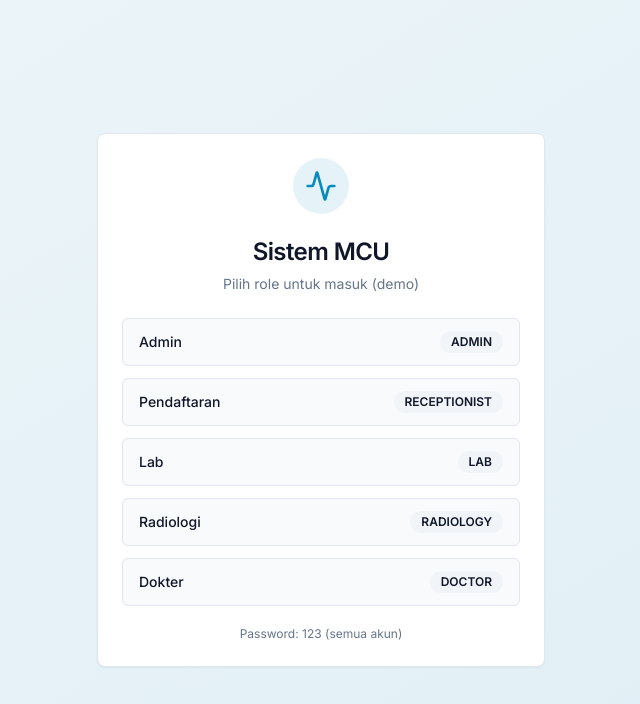
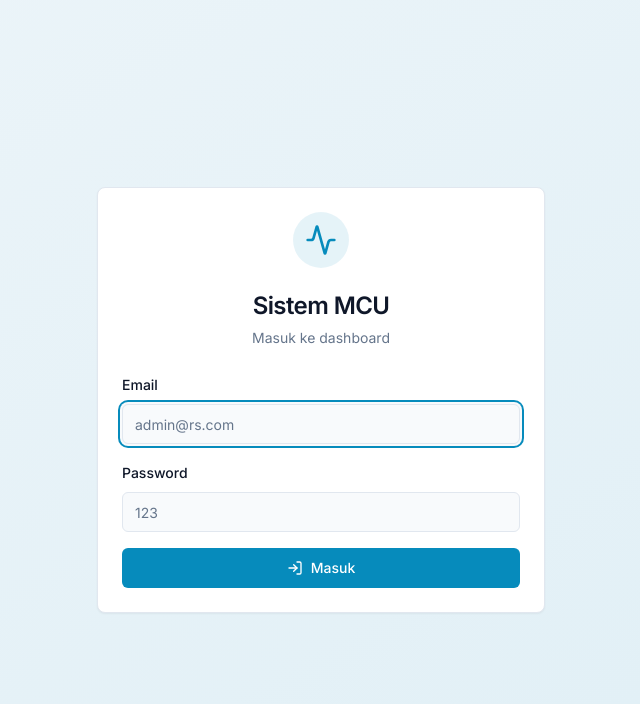
Before and after one commit to uilexyy/sistem-mcu, a Next.js app: page /login in a window 1280 px wide. Shown: the top 704 px of the page, without its empty margins (319-959 px from the left). Built offline with nearby package versions, Linux system fonts and the light colour scheme.

Commit message:
Login page: email + password form, hide role list

```diff
--- a/app/(auth)/login/page.tsx
+++ b/app/(auth)/login/page.tsx
@@ -6,33 +6,33 @@ import { signIn } from "next-auth/react"
 import { toast } from "sonner"
 import { Card, CardContent, CardDescription, CardHeader, CardTitle } from "@/components/ui/card"
 import { Button } from "@/components/ui/button"
-import { Badge } from "@/components/ui/badge"
-import { Activity } from "lucide-react"
-
-const roleAccounts = [
-  { email: "admin@rs.com", label: "Admin", role: "ADMIN" },
-  { email: "daftar@rs.com", label: "Pendaftaran", role: "RECEPTIONIST" },
-  { email: "lab@rs.com", label: "Lab", role: "LAB" },
-  { email: "radio@rs.com", label: "Radiologi", role: "RADIOLOGY" },
-  { email: "dokter@rs.com", label: "Dokter", role: "DOCTOR" },
-]
+import { Input } from "@/components/ui/input"
+import { Label } from "@/components/ui/label"
+import { Activity, LogIn } from "lucide-react"
 
 export default function LoginPage() {
   const router = useRouter()
   const [isLoading, setIsLoading] = useState(false)
+  const [email, setEmail] = useState("")
+  const [password, setPassword] = useState("")
 
-  async function handleLogin(email: string) {
+  async function handleLogin(e: React.FormEvent) {
+    e.preventDefault()
+    if (!email || !password) {
+      toast.error("Email dan password harus diisi")
+      return
+    }
     setIsLoading(true)
     const result = await signIn("credentials", {
       email,
-      password: "123",
+      password,
       redirect: false,
     })
     if (result?.ok) {
       toast.success("Berhasil masuk")
       router.push("/dashboard")
     } else {
-      toast.error("Gagal masuk")
+      toast.error("Email atau password salah")
       setIsLoading(false)
     }
   }
@@ -46,24 +46,36 @@ export default function LoginPage() {
           </div>
         </div>
         <CardTitle className="text-2xl">Sistem MCU</CardTitle>
-        <CardDescription>Pilih role untuk masuk (demo)</CardDescription>
+        <CardDescription>Masuk ke dashboard</CardDescription>
       </CardHeader>
-      <CardContent className="space-y-3">
-        {roleAccounts.map((acc) => (
-          <Button
-            key={acc.email}
-            variant="outline"
-            className="w-full justify-between h-12"
-            disabled={isLoading}
-            onClick={() => handleLogin(acc.email)}
-          >
-            <span>{acc.label}</span>
-            <Badge variant="secondary" className="text-xs">{acc.role}</Badge>
+      <CardContent>
+        <form onSubmit={handleLogin} className="space-y-4">
+          <div className="space-y-2">
+            <Label htmlFor="email">Email</Label>
+            <Input
+              id="email"
+              type="email"
+              placeholder="admin@rs.com"
+              value={email}
+              onChange={(e) => setEmail(e.target.value)}
+              autoFocus
+            />
+          </div>
+          <div className="space-y-2">
+            <Label htmlFor="password">Password</Label>
+            <Input
+              id="password"
+              type="password"
+              placeholder="123"
+              value={password}
+              onChange={(e) => setPassword(e.target.value)}
+            />
+          </div>
+          <Button type="submit" className="w-full" disabled={isLoading}>
+            <LogIn className="mr-2 h-4 w-4" />
+            {isLoading ? "Memproses..." : "Masuk"}
           </Button>
-        ))}
-        <p className="text-xs text-center text-muted-foreground pt-2">
-          Password: 123 (semua akun)
-        </p>
+        </form>
       </CardContent>
     </Card>
   )
```
